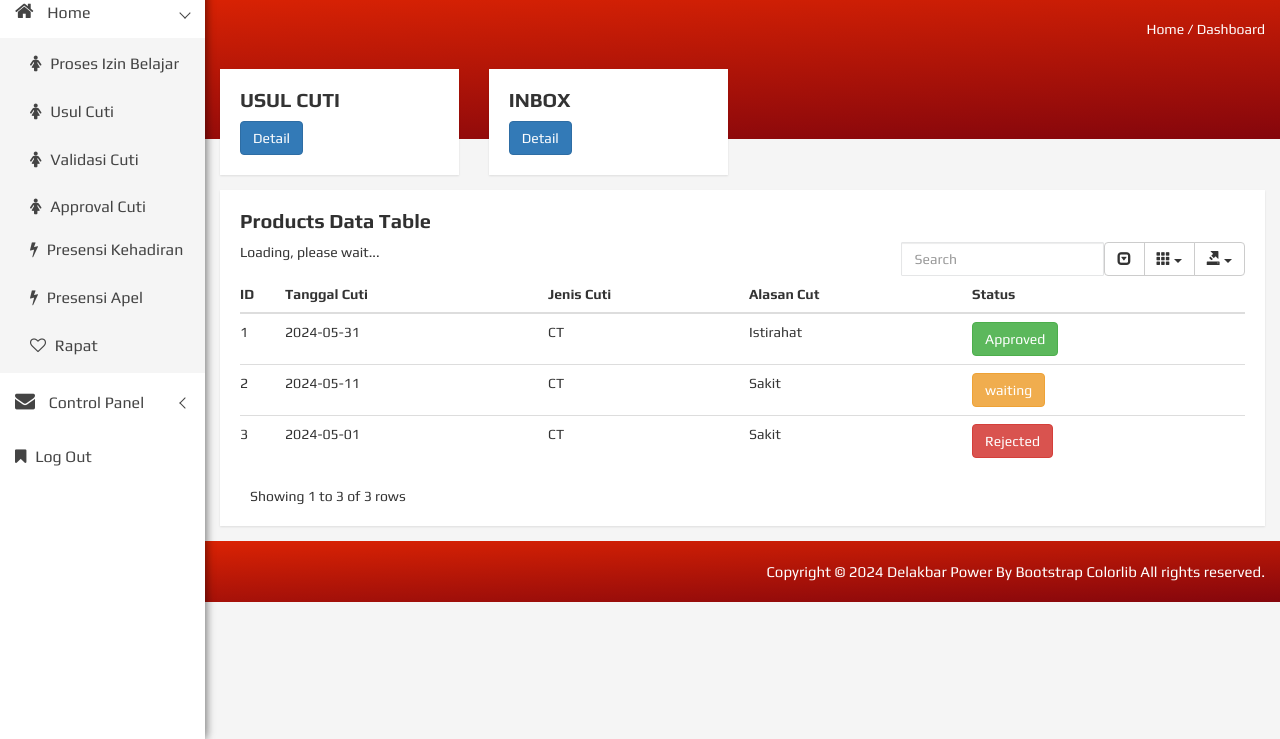
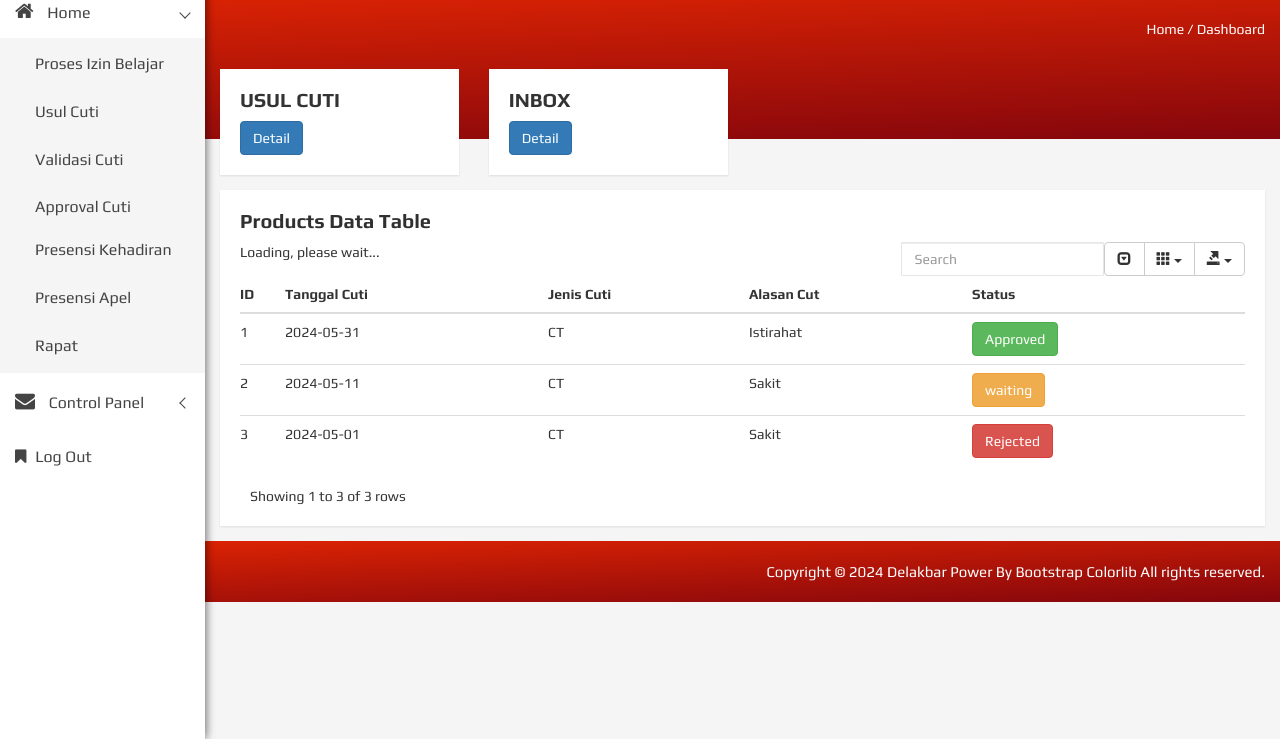
Before and after one commit to delakbar/exampleSKEMA, a plain HTML site: page index.html in a window 1280 px wide. Shown: the part 61-800 px from the top of the page. Drawn offline with Linux system fonts and the light colour scheme.

Commit message:
Update index.html
ilangin sub icon

```diff
--- a/index.html
+++ b/index.html
@@ -82,18 +82,18 @@
 								   <span class="mini-click-non">Home</span>
 								</a>
                             <ul class="submenu-angle" aria-expanded="true">
-                                <li><a title="Product List" href="#"><i class="fa fa-female sub-icon-mg" aria-hidden="true"></i> <span class="mini-sub-pro">Proses Izin Belajar</span></a></li>
-                                <li><a title="Product List" href="#"><i class="fa fa-female sub-icon-mg" aria-hidden="true"></i> <span class="mini-sub-pro">Usul Cuti</span></a></li>
-                                <li><a title="Product List" href="#"><i class="fa fa-female sub-icon-mg" aria-hidden="true"></i> <span class="mini-sub-pro">Validasi Cuti</span></a></li>
-                                <li><a data-toggle="collapse" data-target="#submenu2" title="Product List" href="#"><i class="fa fa-female sub-icon-mg" aria-hidden="true"></i> <span class="mini-sub-pro">Approval Cuti</span></a></li>
+                                <li><a title="Product List" href="#"><i class="sub-icon-mg" aria-hidden="true"></i> <span class="mini-sub-pro">Proses Izin Belajar</span></a></li>
+                                <li><a title="Product List" href="#"><i class="sub-icon-mg" aria-hidden="true"></i> <span class="mini-sub-pro">Usul Cuti</span></a></li>
+                                <li><a title="Product List" href="#"><i class="sub-icon-mg" aria-hidden="true"></i> <span class="mini-sub-pro">Validasi Cuti</span></a></li>
+                                <li><a data-toggle="collapse" data-target="#submenu2" title="Product List" href="#"><i class="sub-icon-mg" aria-hidden="true"></i> <span class="mini-sub-pro">Approval Cuti</span></a></li>
                                     <!-- Submenu added here -->
                                     <ul id="submenu2" class="collapse submenu-angle" aria-expanded="false">
                                         <li><a title="Sub Item 1" href="#"><span class="mini-sub-pro">Atasan Langsung</span></a></li>
                                         <li><a title="Sub Item 2" href="#"><span class="mini-sub-pro">Ketua/PPK</span></a></li>
                                     </ul>
-                                <li><a title="Product Edit" href="#"><i class="fa fa-bolt sub-icon-mg" aria-hidden="true"></i> <span class="mini-sub-pro">Presensi Kehadiran</span></a></li>
-                                <li><a title="Product Edit" href="#"><i class="fa fa-bolt sub-icon-mg" aria-hidden="true"></i> <span class="mini-sub-pro">Presensi Apel</span></a></li>
-                                <li><a title="Product Detail" href="#"><i class="fa fa-heart-o sub-icon-mg" aria-hidden="true"></i> <span class="mini-sub-pro">Rapat</span></a></li>
+                                <li><a title="Product Edit" href="#"><i class="sub-icon-mg" aria-hidden="true"></i> <span class="mini-sub-pro">Presensi Kehadiran</span></a></li>
+                                <li><a title="Product Edit" href="#"><i class="sub-icon-mg" aria-hidden="true"></i> <span class="mini-sub-pro">Presensi Apel</span></a></li>
+                                <li><a title="Product Detail" href="#"><i class="sub-icon-mg" aria-hidden="true"></i> <span class="mini-sub-pro">Rapat</span></a></li>
                             </ul>
                         </li>
                         <li>
```
